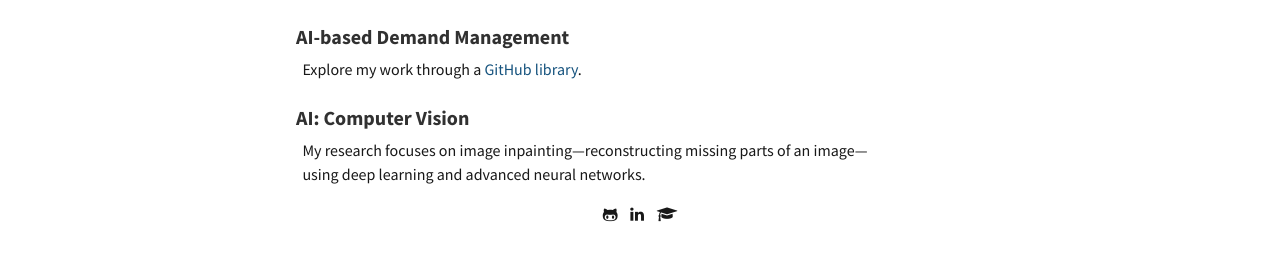
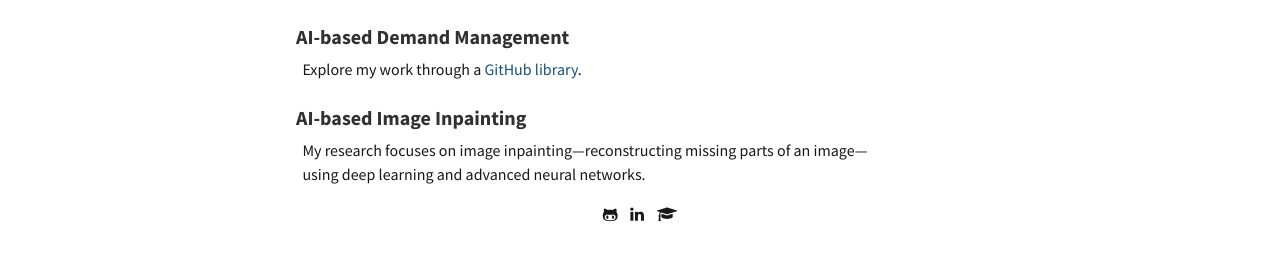
Before and after one commit to hssharadga/hssharadga.github.io, a Jekyll site: the page built from Projects.md, in a window 1280 px wide. Shown: the part 303-564 px from the top of the page. Built offline with Jekyll 4.4.1, drawn with Linux system fonts in a browser that asks for light colours.

Commit message:
Update Projects.md

```diff
--- a/Projects.md
+++ b/Projects.md
@@ -15,7 +15,7 @@
 &nbsp;&nbsp;Explore my work through a
 <a href="https://github.com/hssharadga/Sizing-and-Scheduling-PV-Battery" target="_blank">GitHub library</a>.
 
-<h3 style="text-align: left;">AI: Computer Vision </h3>
+<h3 style="text-align: left;">AI-based Image Inpainting </h3>
 &nbsp;&nbsp;My research focuses on image inpainting—reconstructing missing parts of an image— <br>
 &nbsp;&nbsp;using deep learning and advanced neural networks.
 <!-- My ongoing research focuses on image inpainting — the process of reconstructing missing parts of an image. <br>
```
